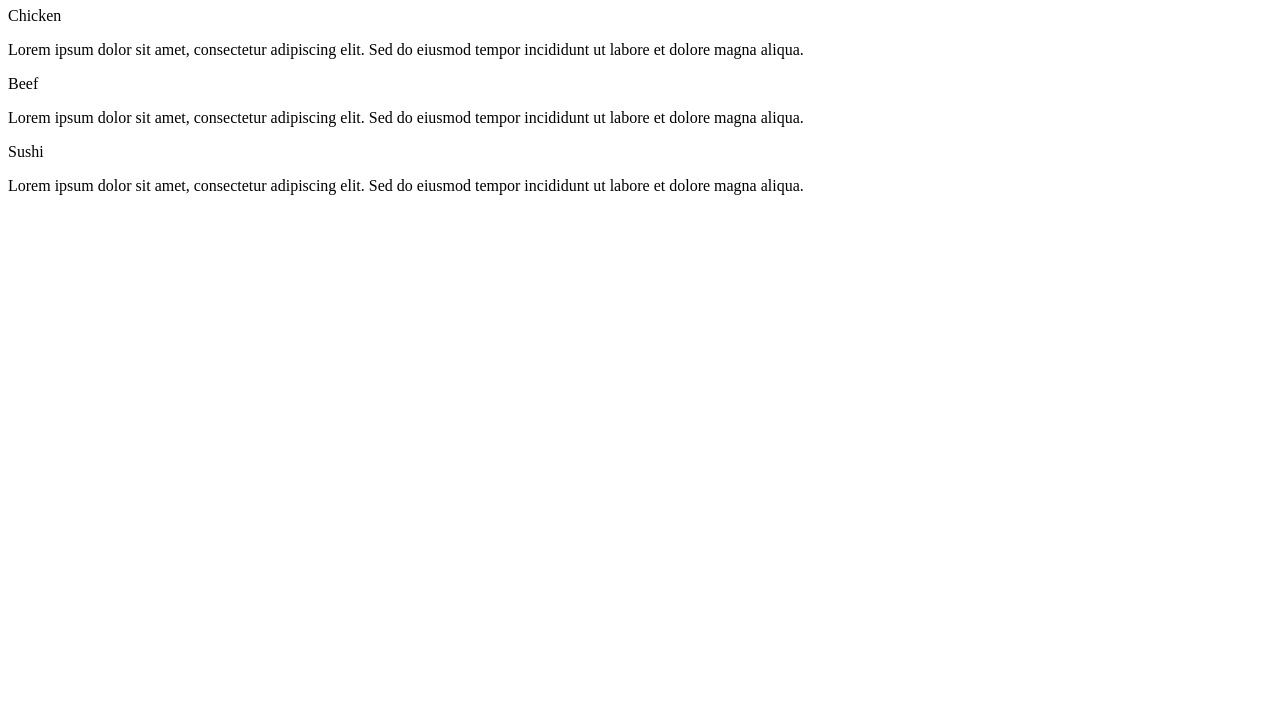
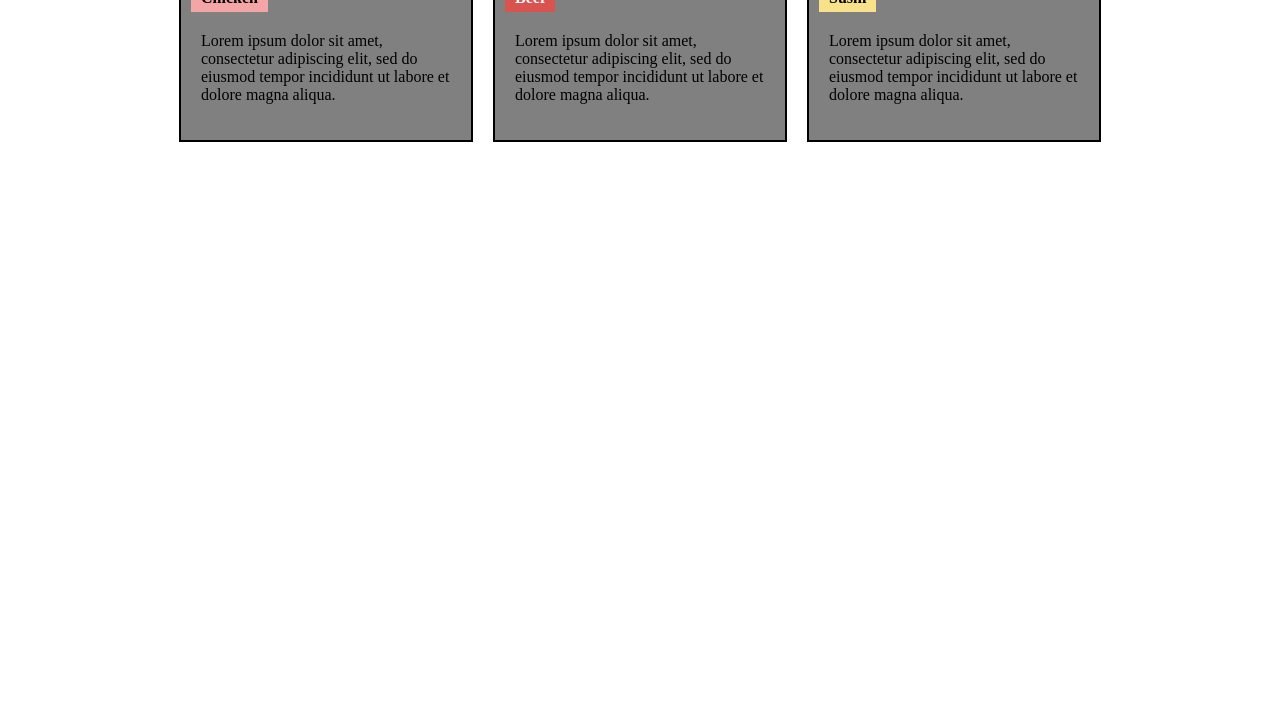
Before and after one commit to Rao2317/Assignment-c, a plain HTML site: page mod2/index.html in a window 1280 px wide. Shown: the part 73-800 px from the top of the page. Drawn offline with Linux system fonts and the light colour scheme.

Commit message:
Assignment Solutions.

```diff
--- a/mod2/index.css
+++ b/mod2/index.css
@@ -1,63 +1,36 @@
-* {
-    box-sizing: border-box;
-    margin: 0;
-    padding: 0;
+ .body {
+            font-family: Arial, sans-serif;
+            text-align: center;
+            background-color: #f8f8f8;
         }
-
-body {
-    font-family: Arial, sans-serif;
+        .menu-container {
+            display: flex;
+            justify-content: center;
+            gap: 20px;
+            margin-top: 20px;
+        }
+        .menu-item {
+            background-color: #808080;
             padding: 20px;
+            width: 250px;
+            border: 2px solid black;
+            text-align: left;
+            position: relative;
         }
-
-h1 {
-    font-size: 2.25em; /* 75% larger than default */
-    margin-bottom: 20px;
+        .menu-header {
+            position: absolute;
+            top: -12px;
+            left: 10px;
+            padding: 5px 10px;
+            font-weight: bold;
         }
-
-.section-container {
-    display: flex;
-    flex-wrap: wrap;
-    gap: 20px; /* Spacing between sections */
+        .chicken {
+            background-color: #f4a5a5;
         }
-
-.section {
-    border: 1px solid black;
-    padding: 20px;
-    position: relative;
-    background-color: #f0f0f0; /* Light gray background */
+        .beef {
+            background-color: #d9534f;
+            color: white;
         }
-
-/* Section title styles */
-.section-title {
-    position: absolute;
-    top: 10px;
-    right: 10px;
-    background-color: #ffcc00; /* Yellow background for title */
-    padding: 5px;
-    border: 1px solid black;
-    font-size: 1.25em; /* 25% larger than default */
+        .sushi {
+            background-color: #f7e28b;
         }
-
-/* Desktop view */
-@media (min-width: 992px) {
-    .section {
-        width: 32%; /* Each section takes up equal space */
-    }
-}
-
-/* Tablet view */
-@media (min-width: 768px) and (max-width: 991px) {
-    .section {
-        width: 48%; /* First two sections take up equal space */
-    }
-    .section:nth-child(3) {
-        width: 100%; /* Third section takes full width */
-    }
-}
-
-/* Mobile view */
-@media (max-width: 767px) {
-    .section {
-        width: 100%; /* Each section takes full width */
-    }
-}
--- a/mod2/index.html
+++ b/mod2/index.html
@@ -3,23 +3,23 @@
 <head>
     <meta charset="UTF-8">
     <meta name="viewport" content="width=device-width, initial-scale=1.0">
-    <title>Responsive Layout</title>
-    <link rel="stylesheet" href="styles.css">
+    <title>Our Menu</title>
+    <link rel="stylesheet" href="index.css">
 </head>
 <body>
-    <h1>Responsive Layout Example</h1>
-    <div class="section-container">
-        <div class="section">
-            <div class="section-title">Chicken</div>
-            <p>Lorem ipsum dolor sit amet, consectetur adipiscing elit. Sed do eiusmod tempor incididunt ut labore et dolore magna aliqua.</p>
+     <h2>Our Menu</h2>
+    <div class="menu-container">
+        <div class="menu-item">
+            <div class="menu-header chicken">Chicken</div>
+            <p>Lorem ipsum dolor sit amet, consectetur adipiscing elit, sed do eiusmod tempor incididunt ut labore et dolore magna aliqua.</p>
         </div>
-        <div class="section">
-            <div class="section-title">Beef</div>
-            <p>Lorem ipsum dolor sit amet, consectetur adipiscing elit. Sed do eiusmod tempor incididunt ut labore et dolore magna aliqua.</p>
+        <div class="menu-item">
+            <div class="menu-header beef">Beef</div>
+            <p>Lorem ipsum dolor sit amet, consectetur adipiscing elit, sed do eiusmod tempor incididunt ut labore et dolore magna aliqua.</p>
         </div>
-        <div class="section">
-            <div class="section-title">Sushi</div>
-            <p>Lorem ipsum dolor sit amet, consectetur adipiscing elit. Sed do eiusmod tempor incididunt ut labore et dolore magna aliqua.</p>
+        <div class="menu-item">
+            <div class="menu-header sushi">Sushi</div>
+            <p>Lorem ipsum dolor sit amet, consectetur adipiscing elit, sed do eiusmod tempor incididunt ut labore et dolore magna aliqua.</p>
         </div>
     </div>
 </body>
```
Lines whose indentation alone changed are shown as unchanged.
